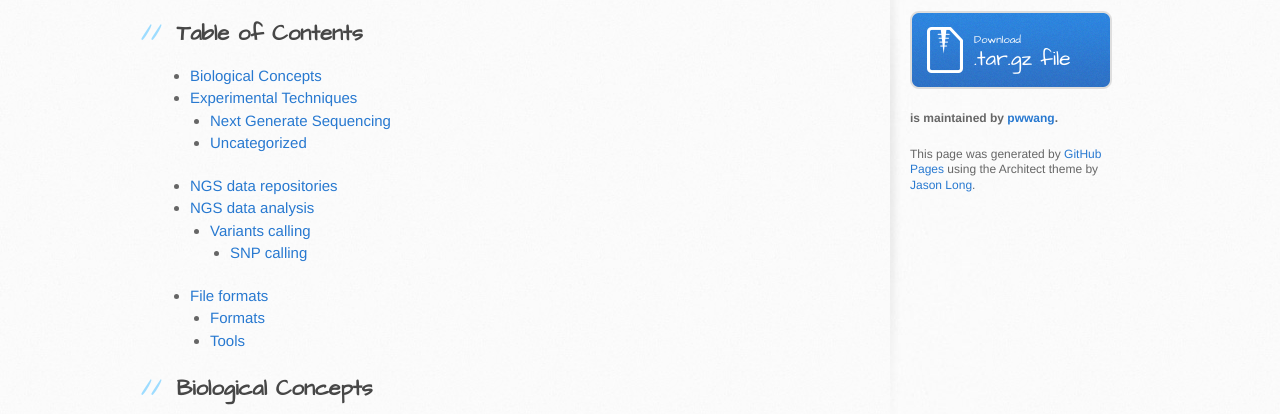
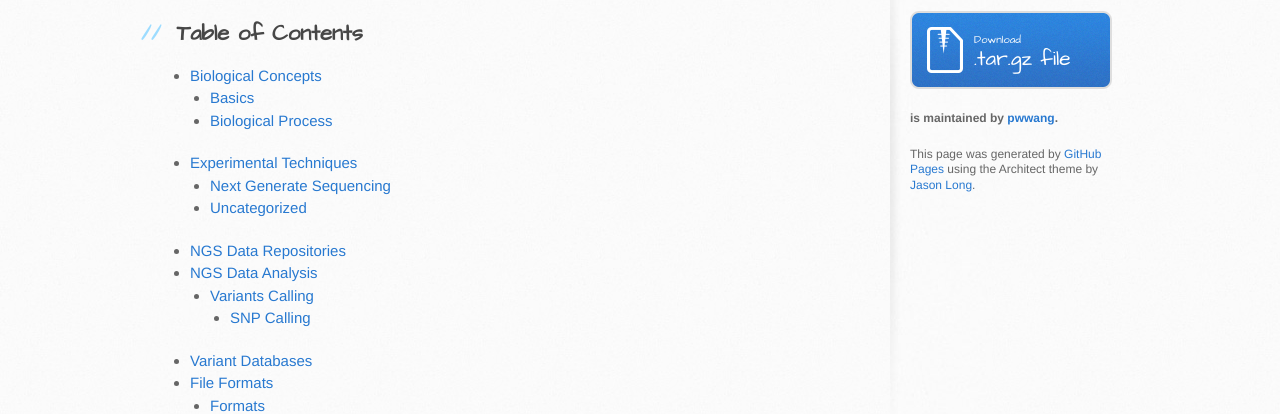
Before and after one commit to pwwang/Bioinformatics-cheatsheet, a plain HTML site: page index.html in a window 1280 px wide. Shown: the part 393-807 px from the top of the page. Drawn offline with Linux system fonts and the light colour scheme.

```diff
--- a/index.html
+++ b/index.html
@@ -41,7 +41,14 @@
 <a id="table-of-contents" class="anchor" href="#table-of-contents" aria-hidden="true"><span aria-hidden="true" class="octicon octicon-link"></span></a>Table of Contents</h2>
 
 <ul>
-<li><a href="#biological-concepts">Biological Concepts</a></li>
+<li>
+<a href="#biological-concepts">Biological Concepts</a>
+
+<ul>
+<li><a href="#basics">Basics</a></li>
+<li><a href="#biological-process">Biological Process</a></li>
+</ul>
+</li>
 <li>
 <a href="#experimental-techniques">Experimental Techniques</a>
 
@@ -50,22 +57,23 @@
 <li><a href="#uncategorized">Uncategorized</a></li>
 </ul>
 </li>
-<li><a href="#ngs-data-repositories">NGS data repositories</a></li>
+<li><a href="#ngs-data-repositories">NGS Data Repositories</a></li>
 <li>
-<a href="#ngs-data-analysis">NGS data analysis</a>
+<a href="#ngs-data-analysis">NGS Data Analysis</a>
 
 <ul>
 <li>
-<a href="#variants-calling">Variants calling</a>
+<a href="#variants-calling">Variants Calling</a>
 
 <ul>
-<li><a href="#snp-calling">SNP calling</a></li>
+<li><a href="#snp-calling">SNP Calling</a></li>
 </ul>
 </li>
 </ul>
 </li>
+<li><a href="#variant-databases">Variant Databases</a></li>
 <li>
-<a href="#file-formats">File formats</a>
+<a href="#file-formats">File Formats</a>
 
 <ul>
 <li><a href="#formats">Formats</a></li>
@@ -78,6 +86,9 @@
 
 <h2>
 <a id="biological-concepts" class="anchor" href="#biological-concepts" aria-hidden="true"><span aria-hidden="true" class="octicon octicon-link"></span></a>Biological Concepts</h2>
+
+<h3>
+<a id="basics" class="anchor" href="#basics" aria-hidden="true"><span aria-hidden="true" class="octicon octicon-link"></span></a>Basics</h3>
 
 <ul>
 <li>
@@ -101,6 +112,12 @@
 <li>
 <strong>CNV</strong>: The chromosome now has two copies of this section of DNA, rather than one. Copy number variation (CNVs) is a relatively new field in genomics and it is defined as a phenomenon in which sections of the genome are repeated and the number of repeats in the genome varies between individuals in the human population. <a href="https://en.wikipedia.org/wiki/Copy-number_variation">@Wiki</a>
 </li>
+</ul>
+
+<h3>
+<a id="biological-processes" class="anchor" href="#biological-processes" aria-hidden="true"><span aria-hidden="true" class="octicon octicon-link"></span></a>Biological Processes</h3>
+
+<ul>
 <li>
 <strong>Transcription</strong>: Transcription is the first step of gene expression, in which a particular segment of DNA is copied into RNA (mRNA) by the enzyme RNA polymerase. <a href="https://en.wikipedia.org/wiki/Transcription_(genetics)">@Wiki</a>
 </li>
@@ -163,7 +180,7 @@
 </ul>
 
 <h2>
-<a id="ngs-data-repositories" class="anchor" href="#ngs-data-repositories" aria-hidden="true"><span aria-hidden="true" class="octicon octicon-link"></span></a>NGS data repositories</h2>
+<a id="ngs-data-repositories" class="anchor" href="#ngs-data-repositories" aria-hidden="true"><span aria-hidden="true" class="octicon octicon-link"></span></a>NGS Data Repositories</h2>
 
 <ul>
 <li>
@@ -181,13 +198,13 @@
 </ul>
 
 <h2>
-<a id="ngs-data-analysis" class="anchor" href="#ngs-data-analysis" aria-hidden="true"><span aria-hidden="true" class="octicon octicon-link"></span></a>NGS data analysis</h2>
+<a id="ngs-data-analysis" class="anchor" href="#ngs-data-analysis" aria-hidden="true"><span aria-hidden="true" class="octicon octicon-link"></span></a>NGS Data Analysis</h2>
 
 <h3>
-<a id="variants-calling" class="anchor" href="#variants-calling" aria-hidden="true"><span aria-hidden="true" class="octicon octicon-link"></span></a>Variants calling</h3>
+<a id="variants-calling" class="anchor" href="#variants-calling" aria-hidden="true"><span aria-hidden="true" class="octicon octicon-link"></span></a>Variants Calling</h3>
 
 <h4>
-<a id="snp-calling" class="anchor" href="#snp-calling" aria-hidden="true"><span aria-hidden="true" class="octicon octicon-link"></span></a>SNP calling</h4>
+<a id="snp-calling" class="anchor" href="#snp-calling" aria-hidden="true"><span aria-hidden="true" class="octicon octicon-link"></span></a>SNP Calling</h4>
 
 <ul>
 <li>
@@ -195,7 +212,19 @@
 </ul>
 
 <h2>
-<a id="file-formats" class="anchor" href="#file-formats" aria-hidden="true"><span aria-hidden="true" class="octicon octicon-link"></span></a>File formats</h2>
+<a id="variant-databases" class="anchor" href="#variant-databases" aria-hidden="true"><span aria-hidden="true" class="octicon octicon-link"></span></a>Variant Databases</h2>
+
+<ul>
+<li>
+<strong><a href="http://cancer.sanger.ac.uk/">COSMIC</a></strong>: COSMIC is an online database of somatically acquired mutations found in human cancer.</li>
+<li>
+<strong><a href="http://www.ncbi.nlm.nih.gov/SNP/">dbSNP</a></strong>: The Single Nucleotide Polymorphism Database (dbSNP) is a free public archive for genetic variation within and across different species developed and hosted by the National Center for Biotechnology Information (NCBI) in collaboration with the National Human Genome Research Institute (NHGRI).</li>
+<li>
+<strong><a href="http://jjwanglab.org/gwasdb">GWASdb</a></strong>: GWASdb is an online bioinformatics database combines collections of GVs from GWAS and their comprehensive functional annotations, as well as disease classifications.</li>
+</ul>
+
+<h2>
+<a id="file-formats" class="anchor" href="#file-formats" aria-hidden="true"><span aria-hidden="true" class="octicon octicon-link"></span></a>File Formats</h2>
 
 <h3>
 <a id="formats" class="anchor" href="#formats" aria-hidden="true"><span aria-hidden="true" class="octicon octicon-link"></span></a>Formats</h3>
```
Also changed, not shown: params.json (+1 -1 lines).
